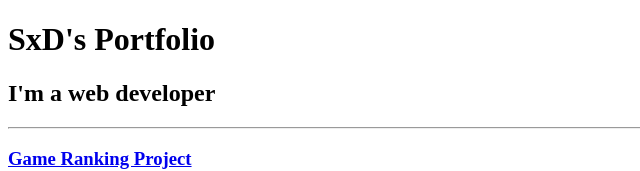
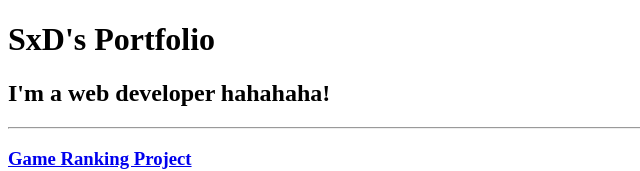
Before and after one commit to sx0ii7dsxd-cpu/html-portfolio, a plain HTML site: page index.html in a window 1280 px wide. Shown: the top 171 px of the page, without its empty margins (0-640 px from the left). Drawn offline with Linux system fonts and the light colour scheme.

Commit message:
Update subtitle in index.html

```diff
--- a/index.html
+++ b/index.html
@@ -7,7 +7,7 @@
 </head>
 <body>
     <h1>SxD's Portfolio</h1>
-    <h2>I'm a web developer</h2>
+    <h2>I'm a web developer hahahaha!</h2>
     <hr>
     <h3><a href="public/game ranking.html">Game Ranking Project</a></h3>
     <img src="./assets/images/movie-ranking.png" height="200" alt="games ranked in a list" />
```
